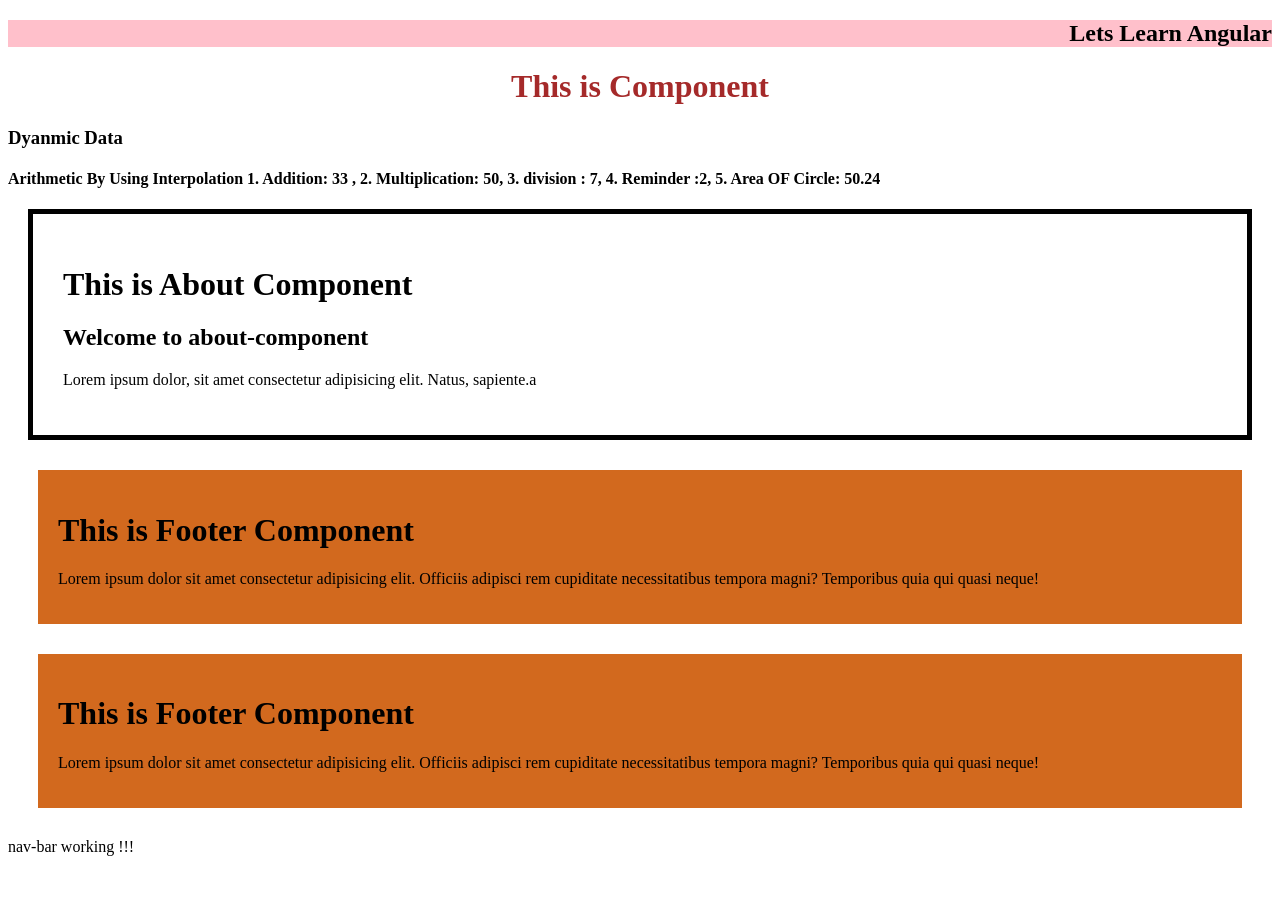
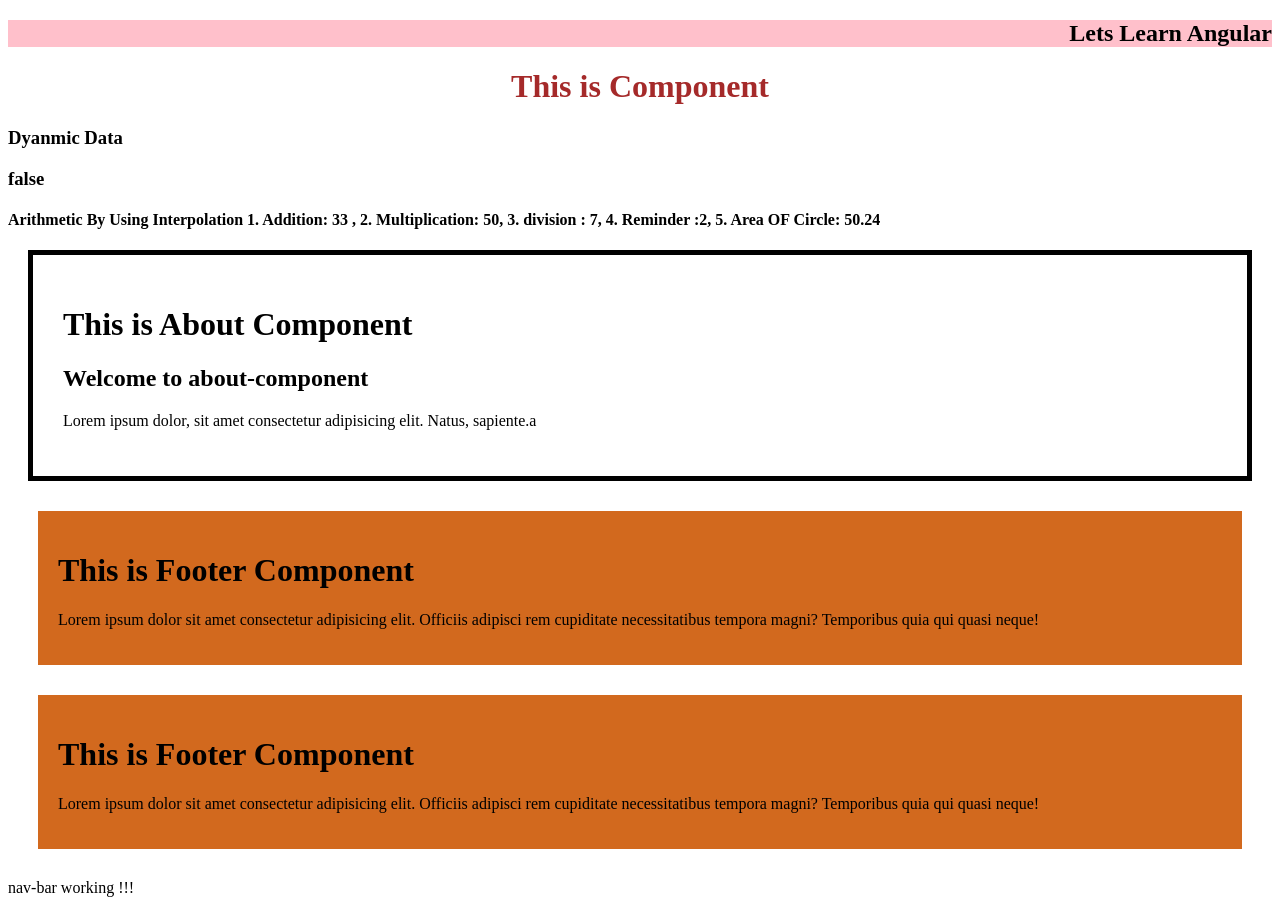
Before and after one commit to JagdishKhod/my-first-angular-project, an Angular app: page / in a window 1280 px wide. Before the commit the page ends 872 px from the top, so only its background shows below. Built offline with nearby package versions, Linux system fonts and the light colour scheme.

Commit message:
checking either title is true or flase

```diff
--- a/src/app/app.component.html
+++ b/src/app/app.component.html
@@ -1,6 +1,8 @@
 <h2>{{title}}</h2>
 <h1>This is Component</h1>
 <h3>{{getvalue()}}</h3>
+<h3>{{title=="Lets Learn JAVA"}} </h3>
+<!-- is flase because in component.ts title name is "Lets Learn Angualr" -->
 
 <h4> Arithmetic By Using Interpolation
 1. Addition: {{11+22}} ,
@@ -10,7 +12,6 @@
 5. Area OF Circle: {{3.14*4*4}}
 </h4>
 
-
 <about-component></about-component>
 <footer-component></footer-component>
 <app-nav-bar></app-nav-bar>
```
